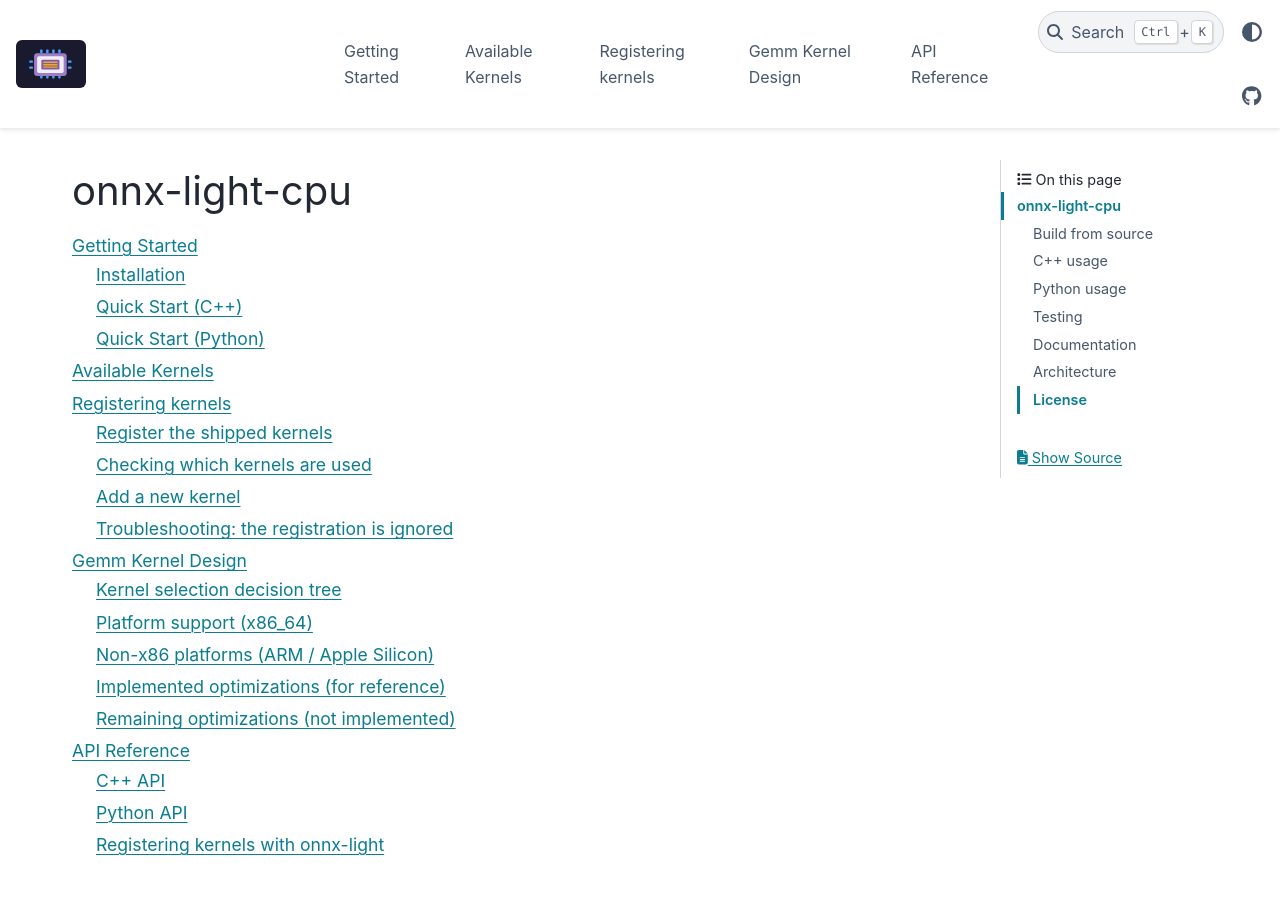
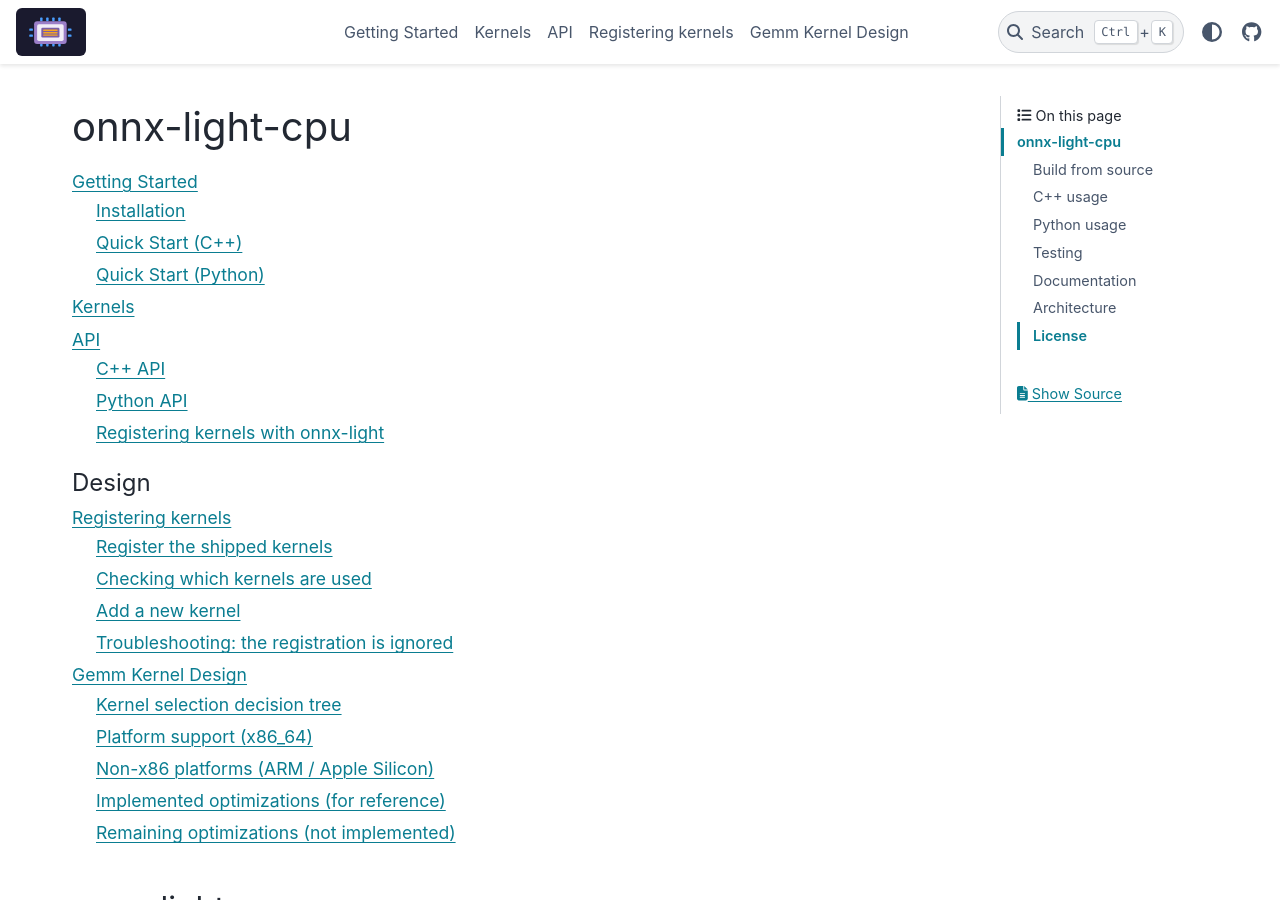
Before and after one commit to xadupre/onnx-light-cpu, a Sphinx documentation site: the page built from docs/index.rst, in a window 1280 px wide and 900 px high. Built offline with Sphinx 7.4.7 and the PyData theme 0.15.4, drawn with Linux system fonts in a browser that asks for light colours; pages that are not in the unit, such as notebooks, are missing from menus; part of the change alters nothing that is shown.

Commit message:
Documentation restructuring and benchmark kernel-usage asserts (#95)
* Initial plan

* docs: rename API/Kernels titles, group Design section, assert cpu kernels used

Co-authored-by: xadupre <22452781+xadupre@users.noreply.github.com>

---------

Co-authored-by: copilot-swe-agent[bot] <198982749+Copilot@users.noreply.github.com>
Co-authored-by: xadupre <22452781+xadupre@users.noreply.github.com>

```diff
--- a/docs/api.rst
+++ b/docs/api.rst
@@ -1,5 +1,5 @@
-API Reference
-=============
+API
+===
 
 C++ API
 -------
--- a/docs/examples/plot_abs_benchmark.py
+++ b/docs/examples/plot_abs_benchmark.py
@@ -43,7 +43,11 @@ import onnxruntime
 from onnx_light.onnx import TensorProto, checker, helper
 from onnx_light.onnx.reference import ReferenceEvaluator
 
-from onnx_light_cpu import register_kernels
+from onnx_light_cpu import (
+    clear_used_kernel_names,
+    register_kernels,
+    used_kernel_names,
+)
 from onnx_light_cpu.onnx_py._cpukernels import detect_simd_level, has_cpu_kernels
 
 _SIMD_NAMES = {0: "scalar", 1: "SSE2", 2: "AVX", 3: "AVX2", 4: "AVX-512"}
@@ -137,6 +141,13 @@ light_label = "onnx-light + onnx-light-cpu"
 register_kernels()
 light_session = ReferenceEvaluator(model)
 light_setup_time = time.perf_counter() - _light_setup_start
+
+# Confirm the model dispatches to the onnx-light-cpu ``Abs`` kernel (identified
+# by the library-qualified name it records when it runs) rather than
+# onnx-light's built-in kernel.
+clear_used_kernel_names()
+light_session.run(None, {"X": np.zeros(1, dtype=np.float32)})
+assert used_kernel_names() == ["onnx_light_cpu::Abs"], used_kernel_names()
 
 
 def run_light(inp):
--- a/docs/examples/plot_gemm_benchmark.py
+++ b/docs/examples/plot_gemm_benchmark.py
@@ -54,7 +54,11 @@ import onnxruntime
 from onnx_light.onnx import TensorProto, checker, helper
 from onnx_light.onnx.reference import ReferenceEvaluator
 
-from onnx_light_cpu import register_kernels
+from onnx_light_cpu import (
+    clear_used_kernel_names,
+    register_kernels,
+    used_kernel_names,
+)
 from onnx_light_cpu.onnx_py._cpukernels import detect_simd_level, has_cpu_kernels
 
 _SIMD_NAMES = {0: "scalar", 1: "SSE2", 2: "AVX", 3: "AVX2", 4: "AVX-512"}
@@ -158,6 +162,15 @@ def run_light(a, b):
     return light_session.run(None, {"A": a, "B": b})[0]
 
 
+# Confirm the model dispatches to the onnx-light-cpu ``Gemm`` kernel (identified
+# by the library-qualified name it records when it runs) rather than
+# onnx-light's built-in kernel.
+_probe = np.zeros((2, 2), dtype=np.float32)
+clear_used_kernel_names()
+run_light(_probe, _probe)
+assert used_kernel_names() == ["onnx_light_cpu::Gemm"], used_kernel_names()
+
+
 # %%
 # Run the rest of the benchmark
 # -------------------------------
--- a/docs/examples/plot_gemm_dtype_benchmark.py
+++ b/docs/examples/plot_gemm_dtype_benchmark.py
@@ -65,7 +65,11 @@ import numpy as np
 from onnx_light.onnx import TensorProto, checker, helper
 from onnx_light.onnx.reference import ReferenceEvaluator
 
-from onnx_light_cpu import register_kernels
+from onnx_light_cpu import (
+    clear_used_kernel_names,
+    register_kernels,
+    used_kernel_names,
+)
 from onnx_light_cpu.onnx_py._cpukernels import detect_simd_level, has_cpu_kernels
 
 _SIMD_NAMES = {0: "scalar", 1: "SSE2", 2: "AVX", 3: "AVX2", 4: "AVX-512"}
@@ -175,6 +179,14 @@ register_kernels()
 
 sessions = {label: make_session(tp) for label, (tp, _) in DTYPES.items()}
 
+# Confirm the sessions dispatch to the onnx-light-cpu ``Gemm`` kernel
+# (identified by the library-qualified name it records when it runs) rather
+# than onnx-light's built-in kernel.
+_probe = np.zeros((2, 2), dtype=np.float32)
+clear_used_kernel_names()
+sessions["float32"].run(None, {"A": _probe, "B": _probe})
+assert used_kernel_names() == ["onnx_light_cpu::Gemm"], used_kernel_names()
+
 
 # %%
 # Run the benchmark
--- a/docs/index.rst
+++ b/docs/index.rst
@@ -6,10 +6,15 @@ onnx-light-cpu
 
    getting_started
    kernels
-   registering_kernels
-   gemm_kernel_design
    auto_examples/index
    api
 
+.. toctree::
+   :maxdepth: 2
+   :caption: Design
+
+   registering_kernels
+   gemm_kernel_design
+
 .. include:: ../README.md
    :parser: myst_parser.sphinx_
--- a/docs/kernels.rst
+++ b/docs/kernels.rst
@@ -1,5 +1,5 @@
-Available Kernels
-=================
+Kernels
+=======
 
 The table below lists the kernels **provided by this repository**
 (``onnx-light-cpu``). It does not include the kernels that come with onnx-light
```
